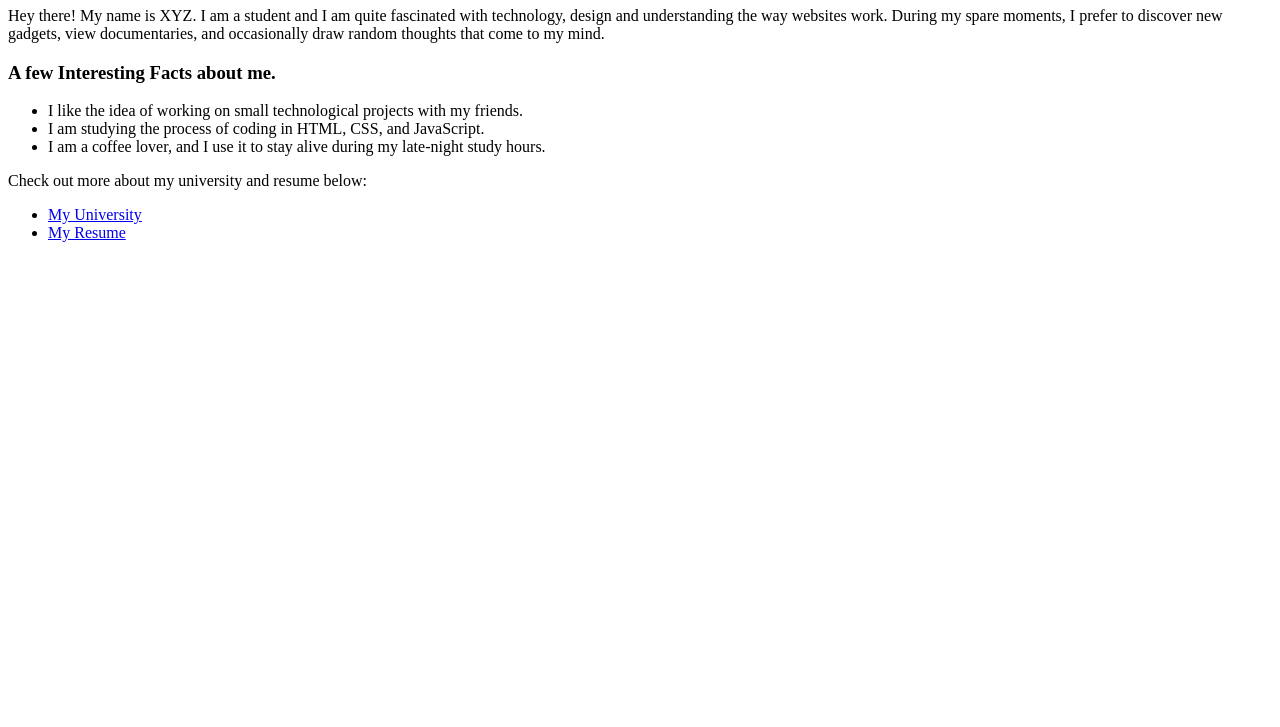
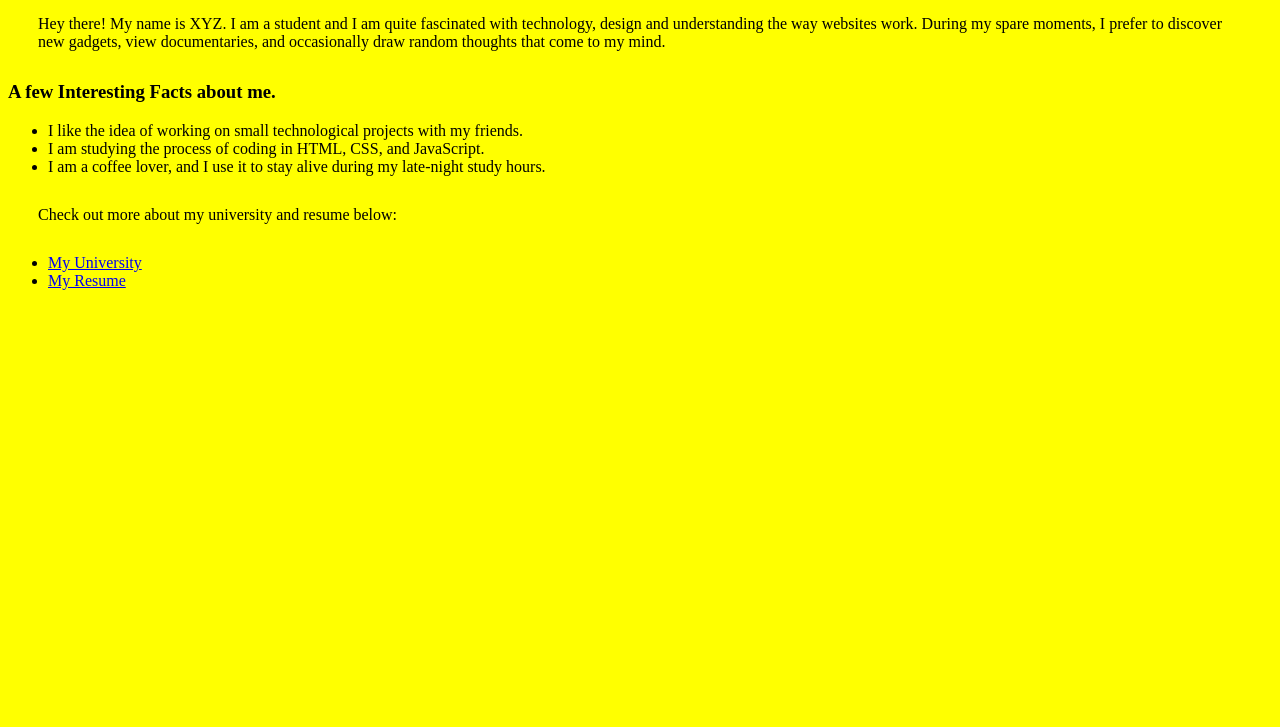
Before and after one commit to umayma13579-pixel/html_project, a plain HTML site: page index.html in a window 1280 px wide. Shown: the part 73-800 px from the top of the page. Drawn offline with Linux system fonts and the light colour scheme.

Commit message:
Added style.css

```diff
--- a/index.html
+++ b/index.html
@@ -3,6 +3,7 @@
 <head>
   <meta charset="UTF-8">
   <meta name="viewport" content="width=device-width, initial-scale=1.0">
+  <link rel="stylesheet" href="style.css">
   <title>About Me</title>
 </head>
 <body>
--- /dev/null
+++ b/style.css
@@ -0,0 +1,8 @@
+body {
+    background-color: yellow;
+}
+
+p {
+    color: black;
+    margin: 30px;
+}
```
Also changed, not shown: myUniversity.html (+1 -0 lines), resume.html (+1 -0 lines), 1 other file.
